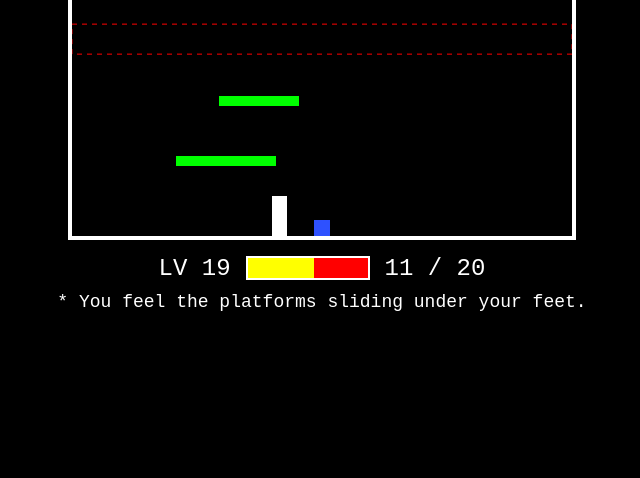
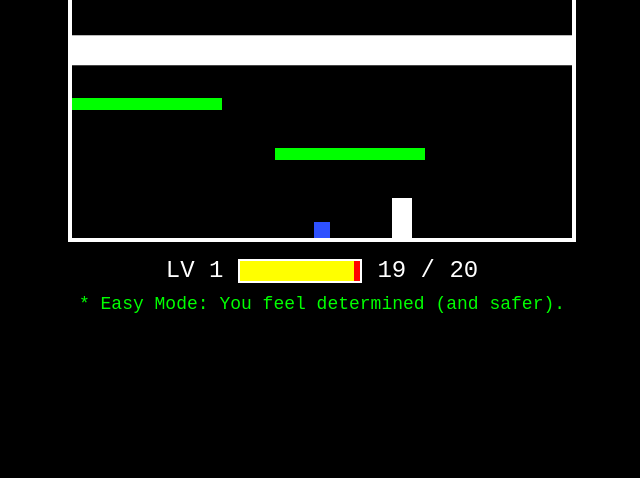
Before and after one commit to Fwha000/nandemoi, a plain HTML site: page index.html in a window 1280 px wide. Shown: the part 322-800 px from the top of the page, without its empty margins (318-958 px from the left). Drawn offline with Linux system fonts and the light colour scheme.

Commit message:
Update index.html

```diff
--- a/index.html
+++ b/index.html
@@ -2,41 +2,31 @@
 <html lang="ja">
 <head>
     <meta charset="UTF-8">
-    <title>Undertale Clone - Platforms & HP Guard</title>
+    <title>Undertale Clone - Easy Mode</title>
     <style>
         body { background-color: black; color: white; font-family: 'Courier New', monospace; display: flex; justify-content: center; align-items: center; height: 100vh; margin: 0; overflow: hidden; user-select: none; }
         #game-container { width: 640px; }
-
-        #enemy-container { height: 160px; display: flex; justify-content: center; align-items: flex-end; padding-bottom: 10px; position: relative; }
-        #enemy-sprite { font-size: 80px; position: relative; transition: transform 0.1s; }
-
+        #enemy-container { height: 160px; display: flex; justify-content: center; align-items: flex-end; padding-bottom: 10px; }
+        #enemy-sprite { font-size: 80px; }
         #main-box { border: 4px solid white; height: 240px; width: 500px; position: relative; background: black; margin: 0 auto; overflow: hidden; }
         canvas { background: black; display: block; }
-
         #ui { margin-top: 15px; font-size: 24px; display: flex; align-items: center; justify-content: center; }
         #hp-bar { width: 120px; height: 20px; background: red; margin: 0 15px; border: 2px solid white; }
         #hp-fill { height: 100%; background: #ff0; width: 100%; }
-
-        .msg { font-size: 18px; color: white; text-align: center; margin-top: 10px; min-height: 25px; }
+        .msg { font-size: 18px; color: #0f0; text-align: center; margin-top: 10px; }
     </style>
 </head>
 <body>
 
 <div id="game-container">
-    <div id="enemy-container">
-        <div id="enemy-sprite">💀</div>
-    </div>
-
-    <div id="main-box">
-        <canvas id="gameCanvas"></canvas>
-    </div>
-
+    <div id="enemy-container"><div id="enemy-sprite">💀</div></div>
+    <div id="main-box"><canvas id="gameCanvas"></canvas></div>
     <div id="ui">
-        <span>LV 19</span>
+        <span>LV 1</span>
         <div id="hp-bar"><div id="hp-fill"></div></div>
         <span id="hp-text">20 / 20</span>
     </div>
-    <p id="status-msg" class="msg">* You feel the platforms sliding under your feet.</p>
+    <p class="msg">* Easy Mode: You feel determined (and safer).</p>
 </div>
 
 <script>
@@ -46,149 +36,95 @@
 
     const hpFill = document.getElementById("hp-fill");
     const hpText = document.getElementById("hp-text");
-    const sprite = document.getElementById("enemy-sprite");
 
     let hp = 20;
     const maxHp = 20;
     let frame = 0;
+    let invulFrame = 0; // 無敵時間用カウンタ
     const keys = {};
 
-    // ハート物理（青い心臓）
-    const heart = {
-        x: 242, y: 200, size: 16,
-        vx: 0, vy: 0,
-        speed: 4, gravity: 0.25, jump: -6,
-        onGround: false
-    };
-
+    const heart = { x: 242, y: 200, size: 16, vx: 0, vy: 0, speed: 4, gravity: 0.2, jump: -5.5, onGround: false };
     let obstacles = [];
     let blasters = [];
-    let platforms = []; // 足場ブロック
-
-    // 初期足場の生成
-    platforms.push({ x: 100, y: 160, w: 100, h: 10, vx: 2 });
-    platforms.push({ x: 300, y: 100, w: 80, h: 10, vx: -1.5 });
+    let platforms = [{ x: 50, y: 150, w: 150, h: 12, vx: 1.5 }, { x: 300, y: 100, w: 150, h: 12, vx: -1 }];
 
     window.addEventListener("keydown", e => keys[e.code] = true);
     window.addEventListener("keyup", e => keys[e.code] = false);
 
     function takeDamage(amt) {
-        hp -= amt;
-        if (hp < 0) hp = 0; // HPがマイナスにならないようにガード
-
-        if (hp === 0) {
-            alert("GAME OVER");
-            location.reload();
-        }
+        if (invulFrame > 0) return; // 無敵中ならダメージなし
+        hp = Math.max(0, hp - amt);
+        invulFrame = 60; // 約1秒間の無敵
+        if (hp <= 0) { alert("Game Over"); location.reload(); }
     }
 
     function update() {
         frame++;
+        if (invulFrame > 0) invulFrame--;
 
-        // 敵のアニメーション
-        sprite.style.transform = `translate(${Math.cos(frame*0.05)*5}px, ${Math.sin(frame*0.08)*10}px)`;
+        // やさしい機能：4秒に1回、HPが1回復する
+        if (frame % 240 === 0 && hp < maxHp) hp++;
 
         // ハート移動
         if (keys["ArrowLeft"]) heart.x -= heart.speed;
         if (keys["ArrowRight"]) heart.x += heart.speed;
-
         heart.vy += heart.gravity;
         heart.y += heart.vy;
         heart.onGround = false;
 
-        // 地面判定
-        if (heart.y > canvas.height - heart.size) {
-            heart.y = canvas.height - heart.size;
-            heart.vy = 0;
-            heart.onGround = true;
-        }
+        if (heart.y > canvas.height - heart.size) { heart.y = canvas.height - heart.size; heart.vy = 0; heart.onGround = true; }
 
-        // 足場ブロックの更新と判定
         platforms.forEach(p => {
             p.x += p.vx;
-            // 壁で跳ね返る
             if (p.x < 0 || p.x + p.w > canvas.width) p.vx *= -1;
-
-            // 足場の上に乗っているかどうかの判定
-            if (heart.vy >= 0 &&
-                heart.x + heart.size > p.x &&
-                heart.x < p.x + p.w &&
-                heart.y + heart.size >= p.y &&
-                heart.y + heart.size <= p.y + 12) {
-
-                heart.y = p.y - heart.size;
-                heart.vy = 0;
-                heart.onGround = true;
-                heart.x += p.vx; // 足場と一緒に移動する
+            if (heart.vy >= 0 && heart.x + heart.size > p.x && heart.x < p.x + p.w && heart.y + heart.size >= p.y && heart.y + heart.size <= p.y + 12) {
+                heart.y = p.y - heart.size; heart.vy = 0; heart.onGround = true; heart.x += p.vx;
             }
         });
 
-        // ジャンプ
         if (keys["ArrowUp"] && heart.onGround) heart.vy = heart.jump;
-
-        // 画面外制限
         heart.x = Math.max(0, Math.min(canvas.width - heart.size, heart.x));
 
-        // 攻撃の生成
-        if (frame % 80 === 0) obstacles.push({ x: 500, y: 200, w: 15, h: 40, vx: -5 });
-        if (frame % 150 === 0) blasters.push({ x: 0, y: Math.random()*150, w: 500, h: 30, warning: 40, active: 15, state: 'warning' });
+        // 攻撃生成をゆっくりに (80→120, 150→250)
+        if (frame % 120 === 0) obstacles.push({ x: 500, y: 200, w: 20, h: 40, vx: -3 });
+        if (frame % 250 === 0) blasters.push({ x: 0, y: Math.random()*150, w: 500, h: 30, warning: 50, active: 20, state: 'warning' });
 
-        // 障害物判定
         obstacles.forEach((o, i) => {
             o.x += o.vx;
-            if (Math.abs(heart.x - o.x) < 15 && Math.abs(heart.y - o.y) < 30) takeDamage(0.5);
-            if (o.x < -20) obstacles.splice(i, 1);
+            if (Math.abs(heart.x - o.x) < 15 && Math.abs(heart.y - o.y) < 30) takeDamage(2);
+            if (o.x < -30) obstacles.splice(i, 1);
         });
 
         blasters.forEach((b, i) => {
             if (b.state === 'warning') {
-                b.warning--;
-                if (b.warning <= 0) b.state = 'active';
+                if (--b.warning <= 0) b.state = 'active';
             } else {
-                b.active--;
-                if (heart.y + heart.size > b.y && heart.y < b.y + b.h) takeDamage(1);
-                if (b.active <= 0) blasters.splice(i, 1);
+                if (--b.active <= 0) blasters.splice(i, 1);
+                else if (heart.y + heart.size > b.y && heart.y < b.y + b.h) takeDamage(3);
             }
         });
 
-        // UI更新
         hpFill.style.width = (hp / maxHp * 100) + "%";
         hpText.innerText = `${Math.ceil(hp)} / ${maxHp}`;
     }
 
     function draw() {
         ctx.clearRect(0, 0, canvas.width, canvas.height);
-
-        // 足場の描画
-        ctx.fillStyle = "#00ff00";
-        platforms.forEach(p => ctx.fillRect(p.x, p.y, p.w, p.h));
-
-        // 骨の描画
-        ctx.fillStyle = "white";
-        obstacles.forEach(o => ctx.fillRect(o.x, o.y, o.w, o.h));
-
-        // ブラスター描画
+        ctx.fillStyle = "#00ff00"; platforms.forEach(p => ctx.fillRect(p.x, p.y, p.w, p.h));
+        ctx.fillStyle = "white"; obstacles.forEach(o => ctx.fillRect(o.x, o.y, o.w, o.h));
         blasters.forEach(b => {
-            if (b.state === 'warning') {
-                ctx.strokeStyle = "red";
-                ctx.setLineDash([5, 5]);
-                ctx.strokeRect(0, b.y, 500, b.h);
-            } else {
-                ctx.fillStyle = "white";
-                ctx.fillRect(0, b.y, 500, b.h);
-                ctx.fillStyle = "#4af";
-                ctx.fillRect(0, b.y + 4, 500, b.h - 8);
-            }
+            if (b.state === 'warning') { ctx.strokeStyle = "rgba(255,0,0,0.5)"; ctx.strokeRect(0, b.y, 500, b.h); }
+            else { ctx.fillStyle = "white"; ctx.fillRect(0, b.y, 500, b.h); }
         });
 
-        // ハート（青）
-        ctx.setLineDash([]);
-        ctx.fillStyle = "#2e51ff";
-        ctx.fillRect(heart.x, heart.y, heart.size, heart.size);
+        // ハートの描画（無敵時間は点滅）
+        if (invulFrame % 4 < 2) {
+            ctx.fillStyle = "#2e51ff";
+            ctx.fillRect(heart.x, heart.y, heart.size, heart.size);
+        }
 
         requestAnimationFrame(() => { update(); draw(); });
     }
-
     draw();
 </script>
 </body>
```
